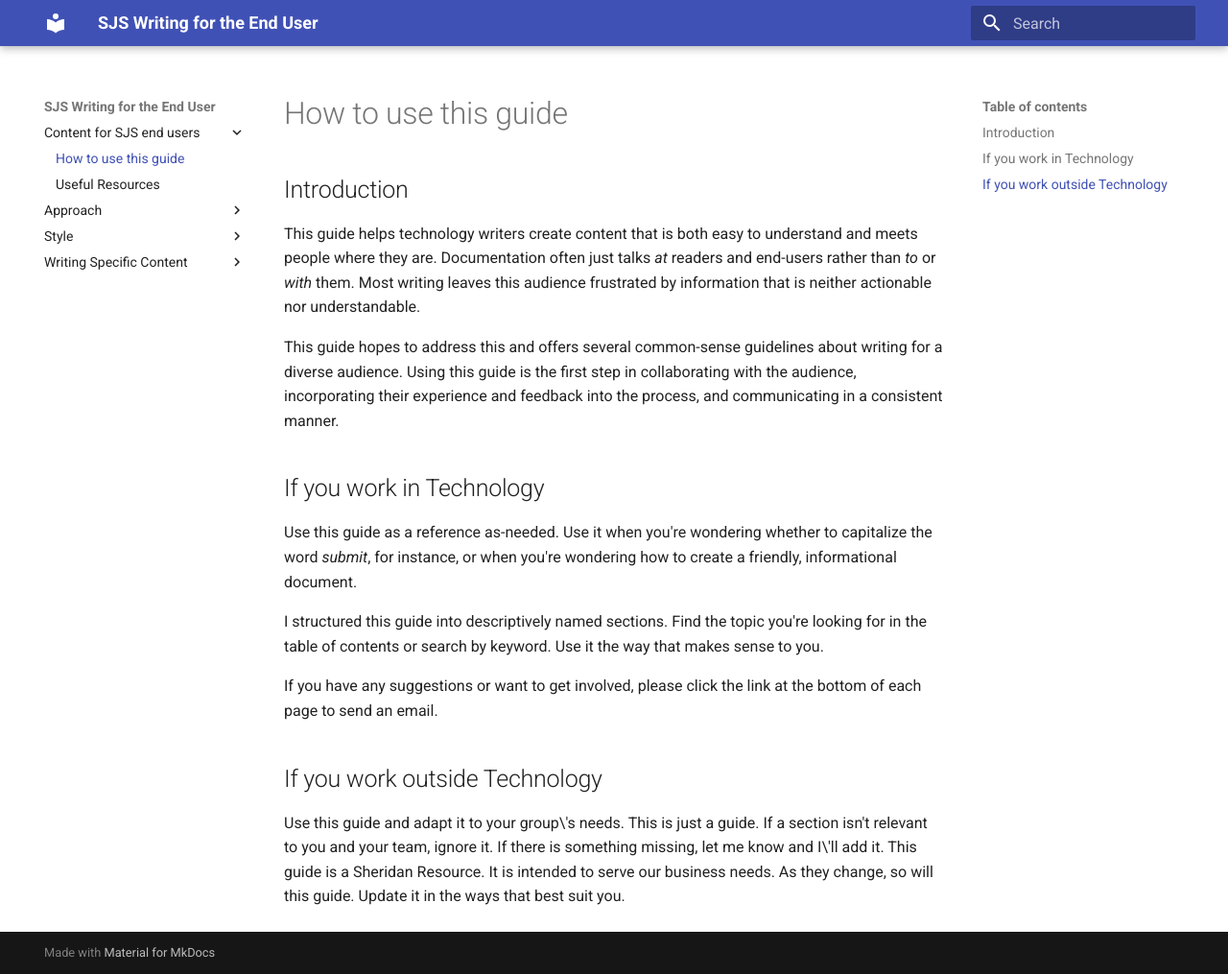
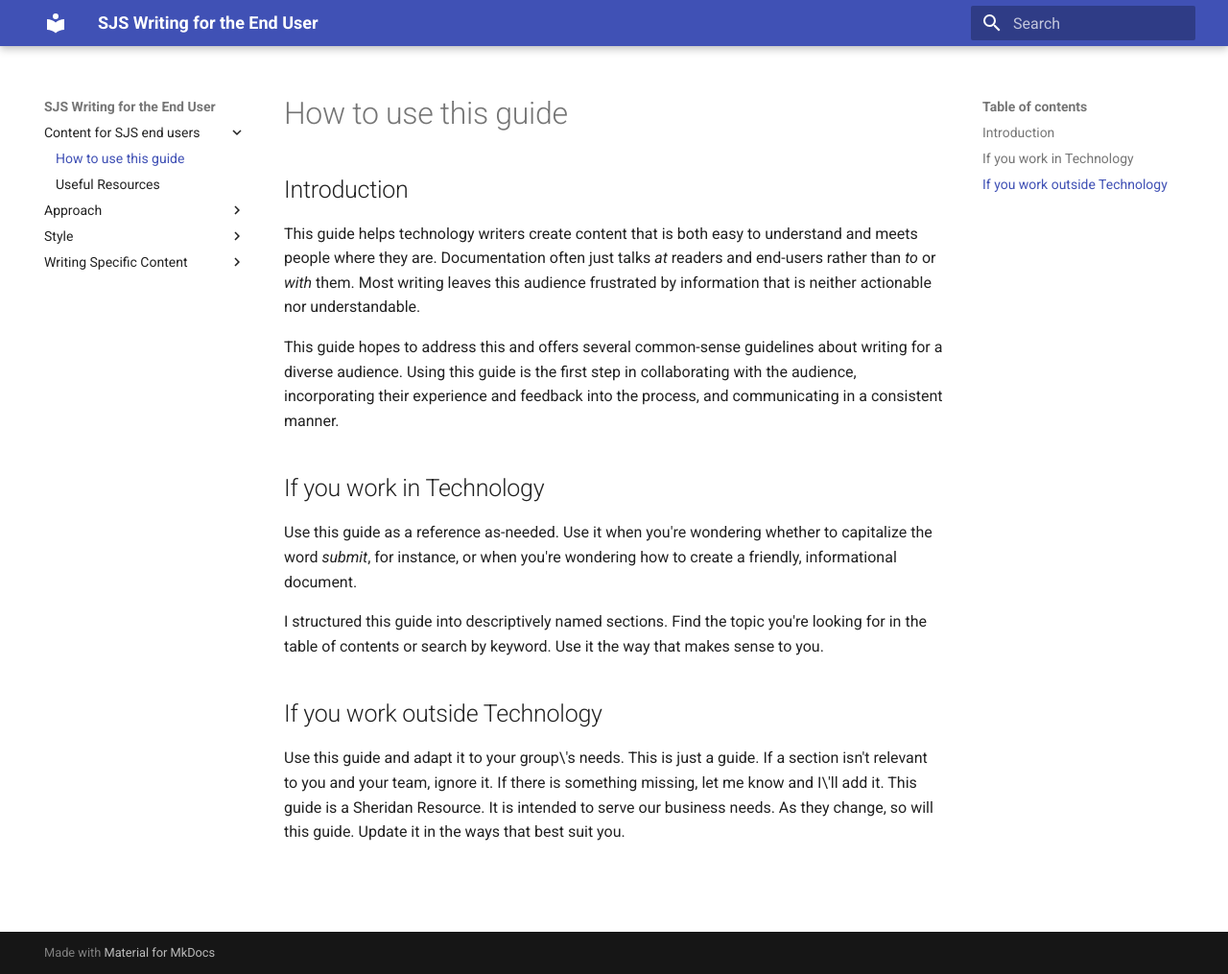
Before and after one commit to stevearrants-djs/Content, an MkDocs documentation site: the page built from docs/howtouse.md, in a window 1280 px wide and 1015 px high. Shown: the whole window at 96% size. Built offline with MkDocs 1.6.1 and Material for MkDocs 9.7.7, drawn with Linux system fonts in a browser that asks for light colours.

Commit message:
Update howtouse.md
removed email line

```diff
--- a/docs/howtouse.md
+++ b/docs/howtouse.md
@@ -27,9 +27,6 @@ I structured this guide into descriptively named sections. Find the
 topic you're looking for in the table of contents or search by keyword.
 Use it the way that makes sense to you.
 
-If you have any suggestions or want to get involved, please click the
-link at the bottom of each page to send an email.
-
 If you work outside Technology
 ------------------------------
 
```
